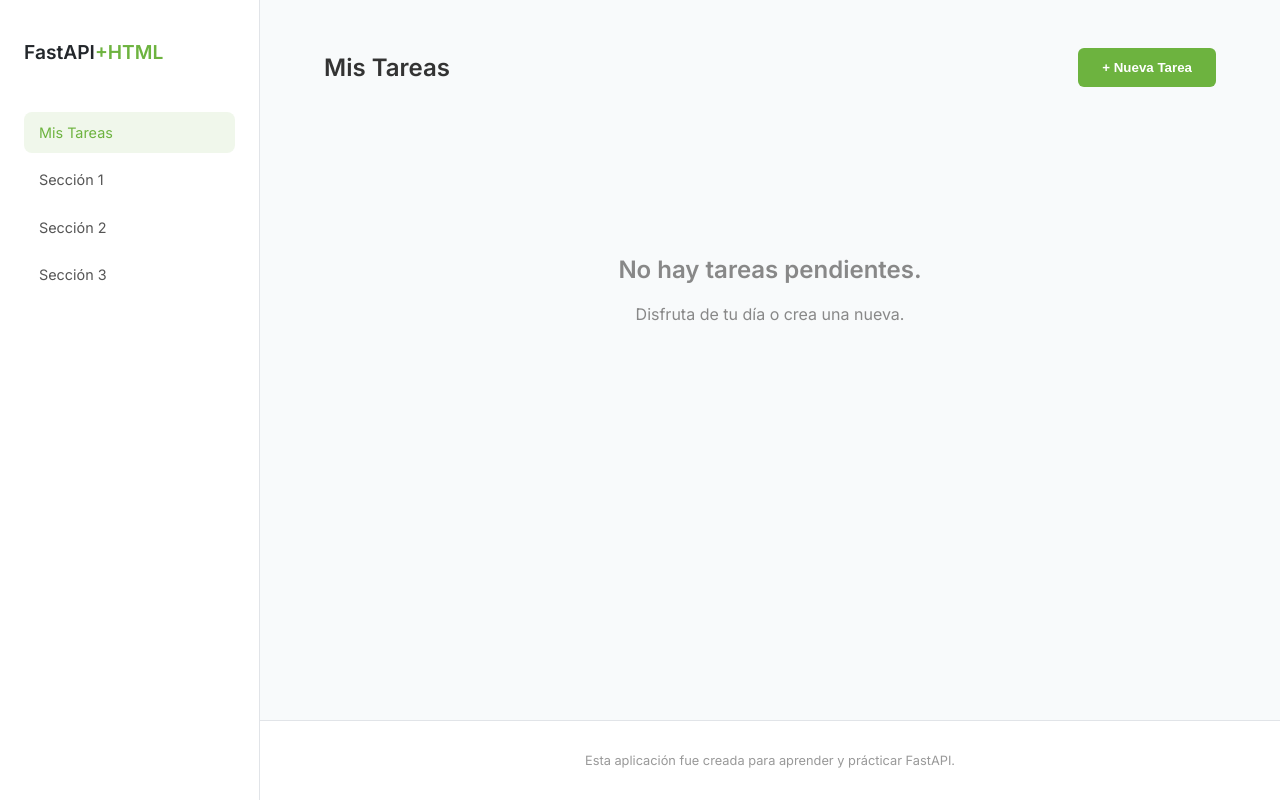
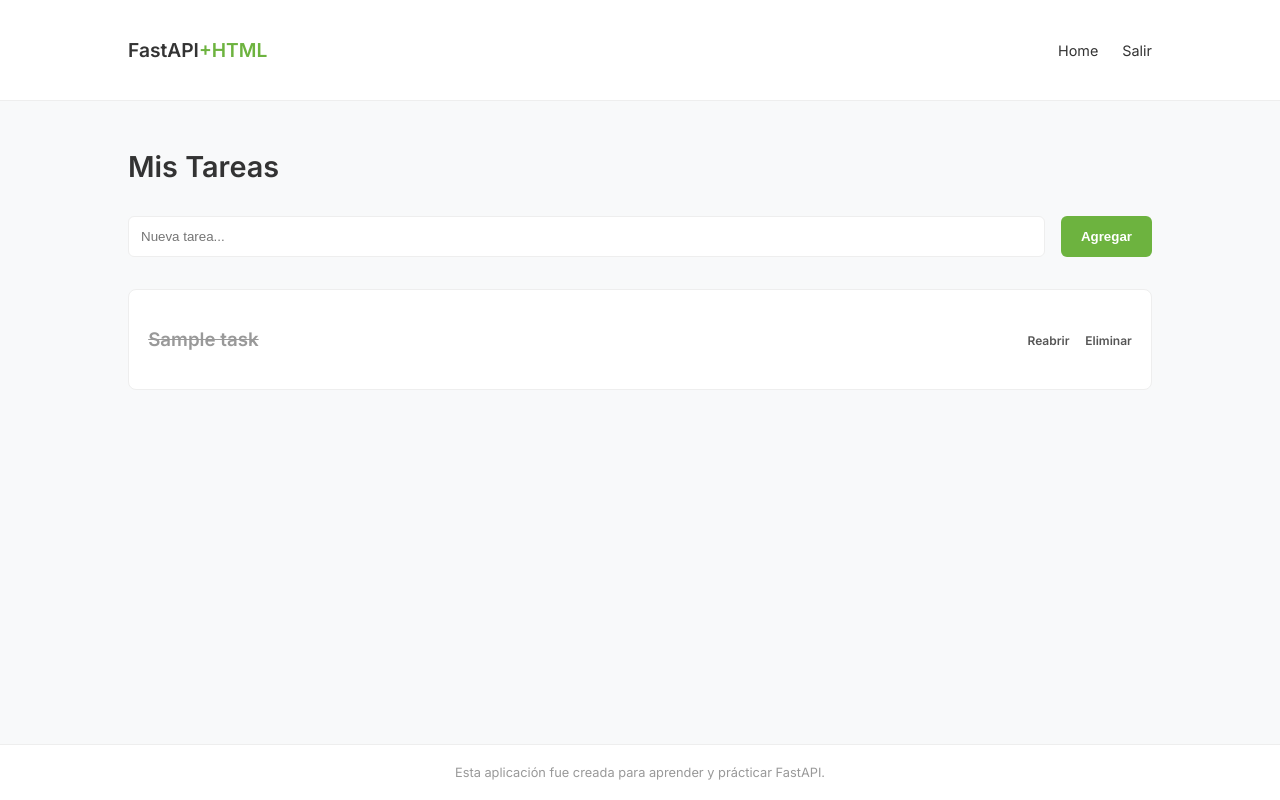
Before and after one commit to emilymontec/python, a FastAPI app: template HTML_API/templates/tasks.html in a window 1280 px wide. Run offline with FastAPI, Linux system fonts and the light colour scheme; the template is opened without the code that fills it: most values are stand-ins (such as "Sample title", 1, 10 or a date in 2020).

Commit message:
Actualizacion HTML_API; task - design

```diff
--- a/HTML_API/data.py
+++ b/HTML_API/data.py
@@ -3,4 +3,7 @@ users = {
     "abc": "123"
 }
 
-tasks = []
+tasks = [
+    {"title": "Aprender FastAPI", "status": "pending"},
+    {"title": "Hacer CRUD", "status": "done"}
+]
--- a/HTML_API/main.py
+++ b/HTML_API/main.py
@@ -60,19 +60,37 @@ def view_tasks(request: Request):
 
     return templates.TemplateResponse(
         "tasks.html",
-        {"request": request, "tasks": tasks}
+        {
+            "request": request,
+            "tasks": tasks
+        }
     )
 
 @app.post("/tasks")
 def add_task(title: str = Form(...)):
-    tasks.append(title)
-    return RedirectResponse(url="/tasks", status_code=302)
+    tasks.append({
+        "title": title,
+        "status": "pending"
+    })
+    return RedirectResponse("/tasks", status_code=302)
 
 @app.get("/tasks/delete/{index}")
 def delete_task(index: int):
     if 0 <= index < len(tasks):
         tasks.pop(index)
-    return RedirectResponse(url="/tasks", status_code=302)
+
+    return RedirectResponse("/tasks", status_code=302)
+
+
+@app.get("/tasks/toggle/{index}")
+def toggle_task(index: int):
+    if 0 <= index < len(tasks):
+        if tasks[index]["status"] == "pending":
+            tasks[index]["status"] = "done"
+        else:
+            tasks[index]["status"] = "pending"
+
+    return RedirectResponse("/tasks", status_code=302)
 
 @app.get("/admin", response_class=HTMLResponse)
 def admin_view(request: Request):
--- a/HTML_API/templates/index.html
+++ b/HTML_API/templates/index.html
@@ -120,7 +120,7 @@
 
         /* Footer */
         footer {
-            padding: 40px 10%;
+            padding: 20px 10%;
             text-align: center;
             font-size: 0.8rem;
             color: #999;
--- a/HTML_API/templates/tasks.html
+++ b/HTML_API/templates/tasks.html
@@ -2,202 +2,195 @@
 <html lang="es">
 <head>
     <meta charset="UTF-8">
-    <meta name="viewport" content="width=device-width, initial-scale=1.0">
-    <title>Tareas | FastAPI +HTML</title>
-    <link href="https://fonts.googleapis.com/css2?family=Inter:wght@300;400;500;600&display=swap" rel="stylesheet">
+    <title>Mis Tareas | FastAPI +HTML</title>
+    <link href="https://fonts.googleapis.com/css2?family=Inter:wght@300;400;600&display=swap" rel="stylesheet">
+
     <style>
         :root {
             --spring-green: #6db33f;
             --spring-dark: #23272b;
-            --border-color: #e1e4e8;
-            --text-main: #333;
-            --text-muted: #999;
-            --bg-body: #f8fafb;
+            --light-gray: #f8f9fa;
+            --border: #eee;
         }
-
         body {
             font-family: 'Inter', sans-serif;
-            background-color: var(--bg-body);
             margin: 0;
-            display: flex;
-            min-height: 100vh;
-            color: var(--text-main);
-        }
-
-        /* Sidebar */
-        .sidebar {
-            width: 260px;
-            background: white;
-            border-right: 1px solid var(--border-color);
-            padding: 2.5rem 1.5rem;
+            background: var(--light-gray);
+            color: #333;
             display: flex;
             flex-direction: column;
-            flex-shrink: 0;
-            position: sticky;
-            top: 0;
-            height: 100vh;
-            box-sizing: border-box;
+            min-height: 100vh;
+}
+
+
+        /* NAV */
+        nav {
+            display: flex;
+            justify-content: space-between;
+            align-items: center;
+            padding: 1.5rem 10%;
+            background: #fff;
+            border-bottom: 1px solid var(--border);
         }
 
         .logo {
             font-weight: 600;
             font-size: 1.2rem;
-            margin-bottom: 3rem;
-            text-decoration: none;
-            color: var(--spring-dark);
         }
 
-        .logo span { color: var(--spring-green); }
-
-        .nav-links {
-            list-style: none;
-            padding: 0;
-            margin: 0;
-            flex-grow: 1;
-        }
-
-        .nav-links li { margin-bottom: 0.4rem; }
-
-        .nav-links a {
-            text-decoration: none;
-            color: #555;
-            padding: 12px 15px;
-            display: block;
-            border-radius: 8px;
-            font-size: 0.9rem;
-            transition: all 0.2s;
-        }
-
-        .nav-links a.active, .nav-links a:hover {
-            background: #f0f7eb;
+        .logo span {
             color: var(--spring-green);
         }
 
-        /* Área Principal */
-        .main-wrapper {
-            flex-grow: 1;
+        nav ul {
+            list-style: none;
             display: flex;
-            flex-direction: column;
-            min-width: 0; /* Evita desbordamiento en flex */
+            gap: 1.5rem;
         }
 
-        .main-content {
-            padding: 3rem 4rem;
-            flex-grow: 1; /* Empuja el footer hacia abajo */
+        nav a {
+            text-decoration: none;
+            color: #333;
+            font-size: 0.9rem;
         }
 
-        .header-actions {
+        nav a:hover {
+            color: var(--spring-green);
+        }
+
+        /* MAIN */
+        main {
+            padding: 3rem 10%;
+            flex: 1;
+        }
+
+        header {
             display: flex;
             justify-content: space-between;
             align-items: center;
-            margin-bottom: 3rem;
+            margin-bottom: 2rem;
         }
 
-        h1 { font-size: 1.5rem; font-weight: 600; margin: 0; }
+        h1 {
+            margin: 0;
+            font-size: 1.8rem;
+        }
 
-        .btn-add {
+        .user {
+            font-size: 0.85rem;
+            color: var(--spring-green);
+            font-weight: 600;
+        }
+
+        /* FORM */
+        form {
+            display: flex;
+            gap: 1rem;
+            margin-bottom: 2rem;
+        }
+
+        input[type="text"] {
+            flex: 1;
+            padding: 12px;
+            border-radius: 6px;
+            border: 1px solid var(--border);
+        }
+
+        button {
+            padding: 12px 20px;
+            border: none;
             background: var(--spring-green);
             color: white;
-            border: none;
-            padding: 12px 24px;
             border-radius: 6px;
             font-weight: 600;
             cursor: pointer;
-            transition: opacity 0.2s;
         }
 
-        /* Estado Vacío */
-        .empty-state {
-            margin-top: 15vh;
-            text-align: center;
-            color: #888;
+        /* TASKS */
+        .tasks {
+            display: grid;
+            gap: 1rem;
         }
 
-        .empty-icon {
-            font-size: 3rem;
-            margin-bottom: 1rem;
-            opacity: 0.5;
+        .task {
+            background: white;
+            padding: 1.2rem;
+            border-radius: 8px;
+            border: 1px solid var(--border);
+            display: flex;
+            justify-content: space-between;
+            align-items: center;
         }
 
-        /* Grid */
-        .task-grid {
-            display: grid;
-            grid-template-columns: repeat(auto-fill, minmax(280px, 1fr));
-            gap: 1.5rem;
+        .task.done h3 {
+            text-decoration: line-through;
+            color: #999;
         }
 
-        .task-card {
-            background: white;
-            padding: 1.5rem;
-            border-radius: 12px;
-            border: 1px solid var(--border-color);
-            animation: fadeIn 0.3s ease;
+        .actions a {
+            font-size: 0.75rem;
+            margin-left: 0.8rem;
+            text-decoration: none;
+            font-weight: 600;
+            color: #555;
         }
 
-        @keyframes fadeIn {
-            from { opacity: 0; transform: translateY(10px); }
-            to { opacity: 1; transform: translateY(0); }
+        .actions a:hover {
+            color: var(--spring-green);
         }
-
-        /* Footer Estilo Inicio */
         footer {
-            padding: 2rem 4rem;
+            padding: 20px 10%;
             text-align: center;
             font-size: 0.8rem;
-            color: var(--text-muted);
-            border-top: 1px solid var(--border-color);
-            background: white;
+            color: #999;
+            border-top: 1px solid #eee;
+            background: #fff;
         }
     </style>
 </head>
+
 <body>
 
-    <aside class="sidebar">
-        <a href="#" class="logo">FastAPI<span>+HTML</span></a>
-        <ul class="nav-links">
-            <li><a href="#" class="active">Mis Tareas</a></li>
-            <li><a href="#">Sección 1</a></li>
-            <li><a href="#">Sección 2</a></li>
-            <li><a href="#">Sección 3</a></li>
-        </ul>
-    </aside>
+<nav>
+    <div class="logo">FastAPI<span>+HTML</span></div>
+    <ul>
+        <li><a href="/home">Home</a></li>
+        <li><a href="/logout">Salir</a></li>
+    </ul>
+</nav>
 
-    <div class="main-wrapper">
-        <main class="main-content">
-            <header class="header-actions">
-                <h1>Mis Tareas</h1>
-                <button class="btn-add" onclick="addTask()">+ Nueva Tarea</button>
-            </header>
+<main>
+    <header>
+        <h1>Mis Tareas</h1>
+    </header>
 
-            <div id="taskGrid" class="task-grid"></div>
+    <form method="post" action="/tasks">
+        <input type="text" name="title" placeholder="Nueva tarea..." required>
+        <button>Agregar</button>
+    </form>
 
-            <div id="emptyMessage" class="empty-state">
-                <h2>No hay tareas pendientes.</h2>
-                <p>Disfruta de tu día o crea una nueva.</p>
+    <section class="tasks">
+        {% for task in tasks %}
+        <div class="task {{ 'done' if task['status'] == 'done' else '' }}">
+            <h3>{{ task['title'] }}</h3>
+            <div class="actions">
+                <a href="/tasks/toggle/{{ loop.index0 }}">
+                    {% if task['status'] == 'pending' %}
+                    Completar
+                    {% else %}
+                    Reabrir
+                    {% endif %}
+                </a>
+                <a href="/tasks/delete/{{ loop.index0 }}">Eliminar</a>
             </div>
-        </main>
+        </div>
+        {% endfor %}
+    </section>
+</main>
 
-        <footer>
-            Esta aplicación fue creada para aprender y prácticar FastAPI.
-        </footer>
-    </div>
+<footer>
+    Esta aplicación fue creada para aprender y prácticar FastAPI.
+</footer>
 
-    <script>
-        function addTask() {
-            const title = prompt("Título de la tarea:");
-            if (title) {
-                document.getElementById('emptyMessage').style.display = 'none';
-                const grid = document.getElementById('taskGrid');
-                const card = document.createElement('div');
-                card.className = 'task-card';
-                card.innerHTML = `
-                    <div style="color: var(--spring-green); font-size: 0.7rem; font-weight: 700; margin-bottom: 0.5rem;">TAREA</div>
-                    <h3 style="margin: 0 0 0.5rem 0;">${title}</h3>
-                    <p style="font-size: 0.85rem; color: #666; margin: 0;">Creada en tu tablero.</p>
-                `;
-                grid.prepend(card);
-            }
-        }
-    </script>
 </body>
 </html>
```
